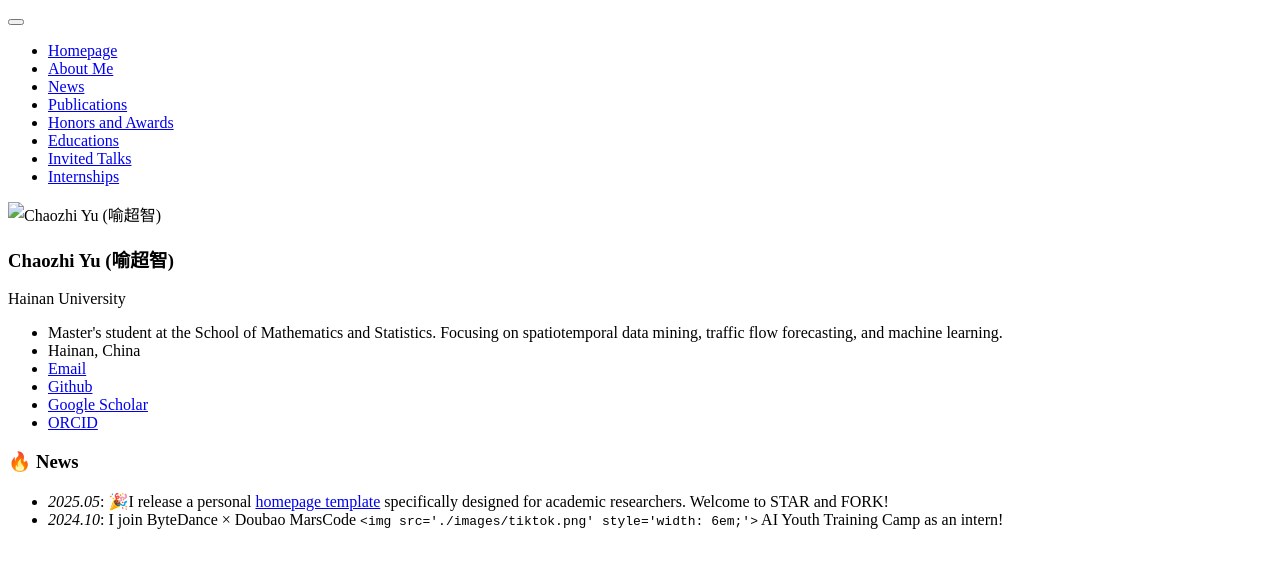
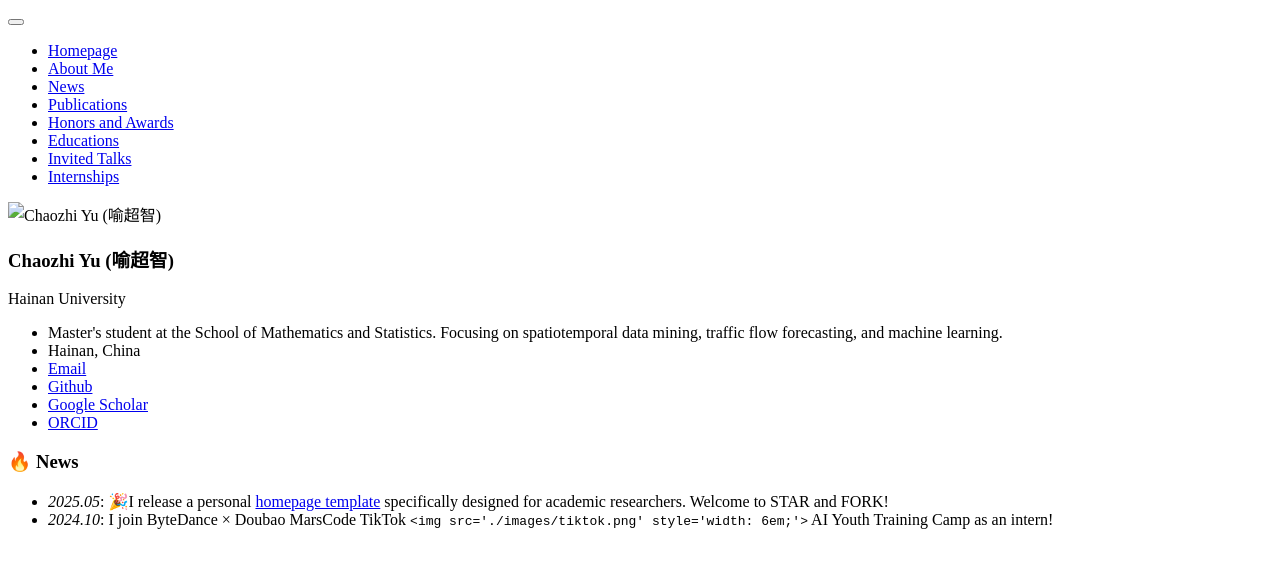
Before and after one commit to yuchaozhi/yuchaozhi.github.io, a Jekyll site: the page built from _pages/includes/news.md, in a window 1280 px wide. Shown: the top 568 px of the page. Built offline with Jekyll 4.4.1, drawn with Linux system fonts in a browser that asks for light colours; our own code applies the rules of GitHub Pages for plain Markdown files.

Commit message:
update news

```diff
--- a/_pages/includes/news.md
+++ b/_pages/includes/news.md
@@ -1,4 +1,4 @@
 # 🔥 News
 
 - *2025.05*: 🎉I release a personal [homepage template](https://github.com/yuchaozhi/yuchaozhi.github.io) specifically designed for academic researchers. Welcome to STAR and FORK!
-- *2024.10*: I join ByteDance × Doubao MarsCode `<img src='./images/tiktok.png' style='width: 6em;'>` AI Youth Training Camp as an intern!
+- *2024.10*: I join ByteDance × Doubao MarsCode TikTok `<img src='./images/tiktok.png' style='width: 6em;'>` AI Youth Training Camp as an intern!
```
